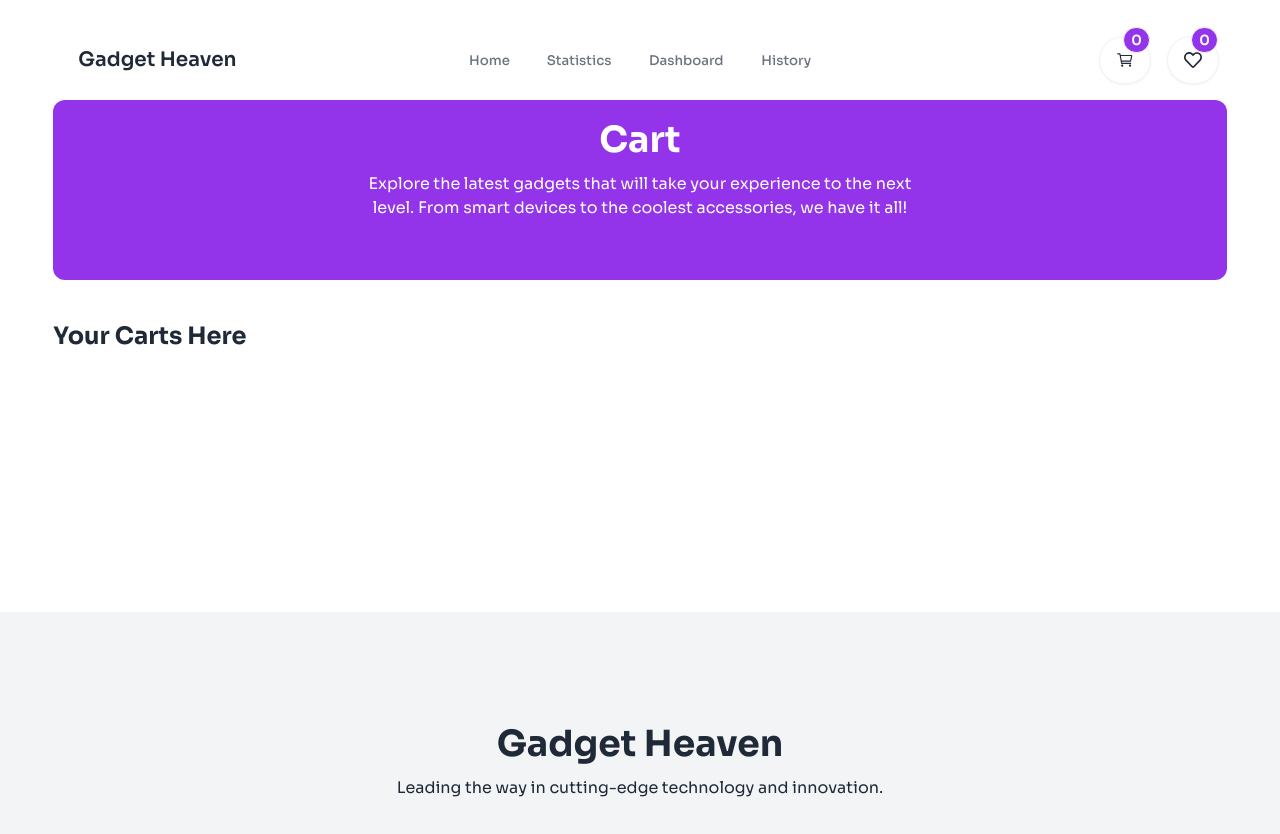
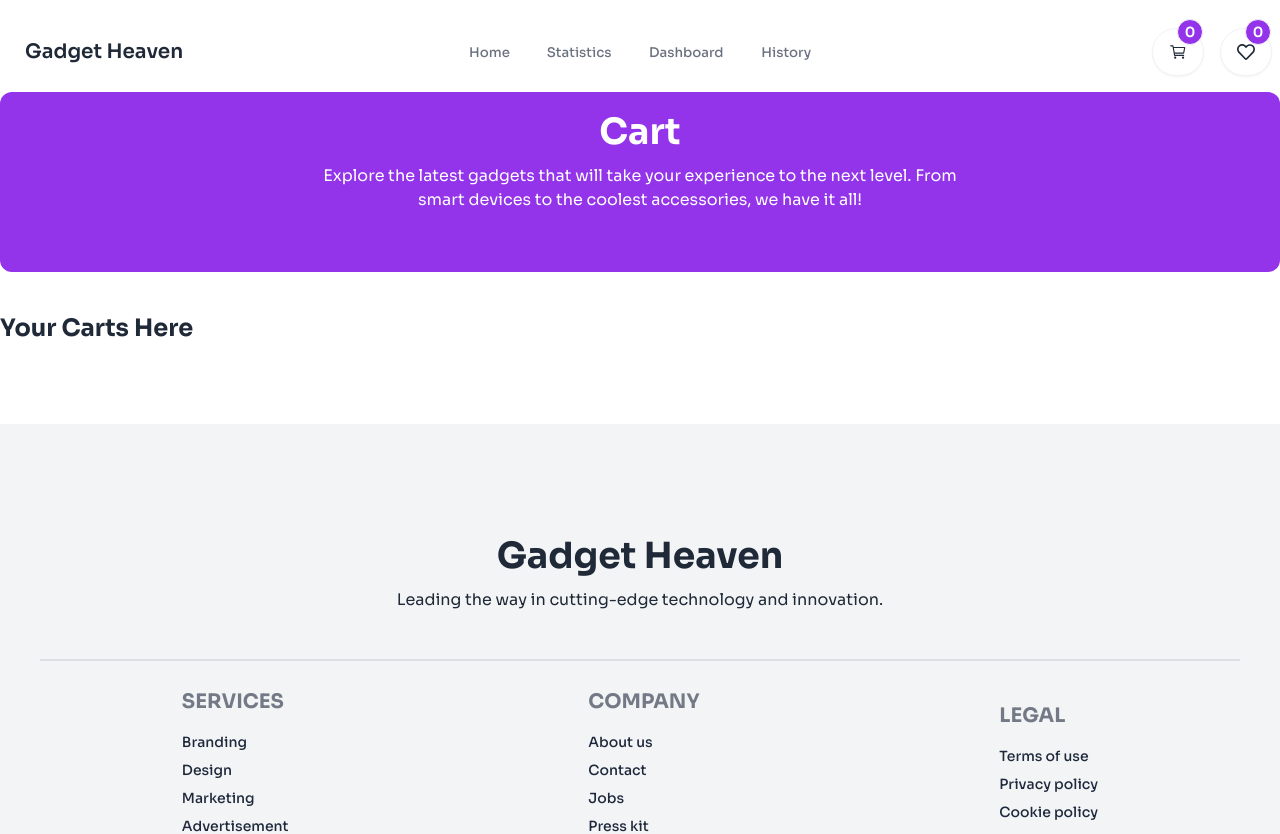
Before and after one commit to Abubokkor98/gadget-heaven, a React (Vite) app: page /cart in a window 1280 px wide. Shown: the top 834 px of the page. Built offline with nearby package versions, Linux system fonts and the light colour scheme.

Commit message:
update statistic

```diff
--- a/public/data/products.json
+++ b/public/data/products.json
@@ -1,24 +1,6 @@
 [
-
   {
     "product_id": 1,
-    "product_title": "Gaming Laptop",
-    "product_image": "https://i.ibb.co.com/Jm8b7kz/gl.webp",
-    "category": "Computers",
-    "price": 1099,
-    "description": "High-performance gaming laptop with powerful GPU and SSD storage.",
-    "Specification": [
-      "Intel Core i7",
-      "16GB RAM",
-      "512GB SSD",
-      "NVIDIA GTX 1660"
-    ],
-    "availability": false,
-    "rating": 4.3,
-    "slug": "gaming-laptop"
-  },
-  {
-    "product_id": 2,
     "product_title": "Smartphone with Triple Camera",
     "product_image": "https://res.cloudinary.com/nodelove/image/upload/v1730643527/assignment/B8/uamqs1mpohvuoonnzitx.jpg",
     "category": "Mobiles",
@@ -35,7 +17,7 @@
     "slug": "smartphone-with-triple-camera"
   },
   {
-    "product_id": 3,
+    "product_id": 2,
     "product_title": "Smart Watch",
     "product_image": "https://i.ibb.co.com/MBqqJTG/3794066.jpg",
     "category": "Wearables",
@@ -52,7 +34,7 @@
     "slug": "smart-watch"
   },
   {
-    "product_id": 4,
+    "product_id": 3,
     "product_title": "Portable Charger 10000mAh",
     "product_image": "https://res.cloudinary.com/nodelove/image/upload/v1730643528/assignment/B8/mppuf6mj0pcsaixmxrfm.jpg",
     "category": "Accessories",
@@ -69,7 +51,7 @@
     "slug": "portable-charger-10000mah"
   },
   {
-    "product_id": 5,
+    "product_id": 4,
     "product_title": "Wireless Keyboard and Mouse",
     "product_image": "https://res.cloudinary.com/nodelove/image/upload/v1730643526/assignment/B8/d7fzz3xy0bdveq84pr2h.jpg",
     "category": "Computers",
@@ -87,7 +69,7 @@
   },
 
   {
-    "product_id": 6,
+    "product_id": 5,
     "product_title": "Yoga Mat",
     "product_image": "https://res.cloudinary.com/nodelove/image/upload/v1730643526/assignment/B8/y8eyvbuc8tdzf1sgzyfx.jpg",
     "category": "Accessories",
@@ -102,6 +84,24 @@
     "availability": true,
     "rating": 4.6,
     "slug": "yoga-mat"
+  },
+
+  {
+    "product_id": 6,
+    "product_title": "Gaming Laptop",
+    "product_image": "https://i.ibb.co.com/Jm8b7kz/gl.webp",
+    "category": "Computers",
+    "price": 1099,
+    "description": "High-performance gaming laptop with powerful GPU and SSD storage.",
+    "Specification": [
+      "Intel Core i7",
+      "16GB RAM",
+      "512GB SSD",
+      "NVIDIA GTX 1660"
+    ],
+    "availability": false,
+    "rating": 4.3,
+    "slug": "gaming-laptop"
   },
 
   {
--- a/src/layout/Header/Navbar.jsx
+++ b/src/layout/Header/Navbar.jsx
@@ -81,7 +81,7 @@ const Navbar = () => {
             </NavLink>
           </div>
         </div>
-        {/* hero section */}
+        {/* banner */}
         <Banner />
       </div>
     </div>
--- a/src/layout/Root/MainRoot.jsx
+++ b/src/layout/Root/MainRoot.jsx
@@ -13,14 +13,13 @@ const msgInfo = {
 };
 const MainRoot = () => {
   const [products, setProducts] = useState([]);
-
   const [cartArray, setCartArray] = useState([]);
   const [wishlistArray, setWishlistArray] = useState([]);
   const [historyArray, setHistoryArray] = useState([]);
 
   const handelAddToCart = (cartItem) => {
     setCartArray((prev) => [...prev, cartItem]);
-    toast.success("Successfully Add to Cart!", msgInfo);
+    toast.success("Item added to cart", msgInfo);
   };
 
   const handelWishlist = (wishlistItem) => {
@@ -29,7 +28,7 @@ const MainRoot = () => {
     );
     if (!findToWishlist) {
       setWishlistArray((prev) => [...prev, wishlistItem]);
-      toast.success("Successfully Add to Wishlist!", msgInfo);
+      toast.success("Item added to Wishlist!", msgInfo);
     } else {
       toast.error("Product Already Exist in Wishlist!", msgInfo);
     }
@@ -44,8 +43,8 @@ const MainRoot = () => {
     getProducts();
   }, []);
   return (
-    <div className="b pt-5">
-      <div className="mx-auto xl:container md:w-11/12 lg:w-11/12 w-11/12 ">
+    <div className="pt-3">
+      <div className="max-w-screen-xl mx-auto">
         <ProductContext.Provider
           value={{
             products,
@@ -58,7 +57,7 @@ const MainRoot = () => {
             setHistoryArray,
           }}
         >
-          <div className="min-h-[calc(100vh-288px)]">
+          <div className="min-h-[calc(100vh-556px)]">
             <Outlet />
           </div>
         </ProductContext.Provider>
--- a/src/pages/Statistics/Statistics.jsx
+++ b/src/pages/Statistics/Statistics.jsx
@@ -21,7 +21,7 @@ const Statistics = () => {
 
   return (
     <>
-      <div>
+      <div className="p1 pt-6">
         <Header />
         <div className="bg-purple-600 text-white py-5  rounded-xl">
           <Heading
```
